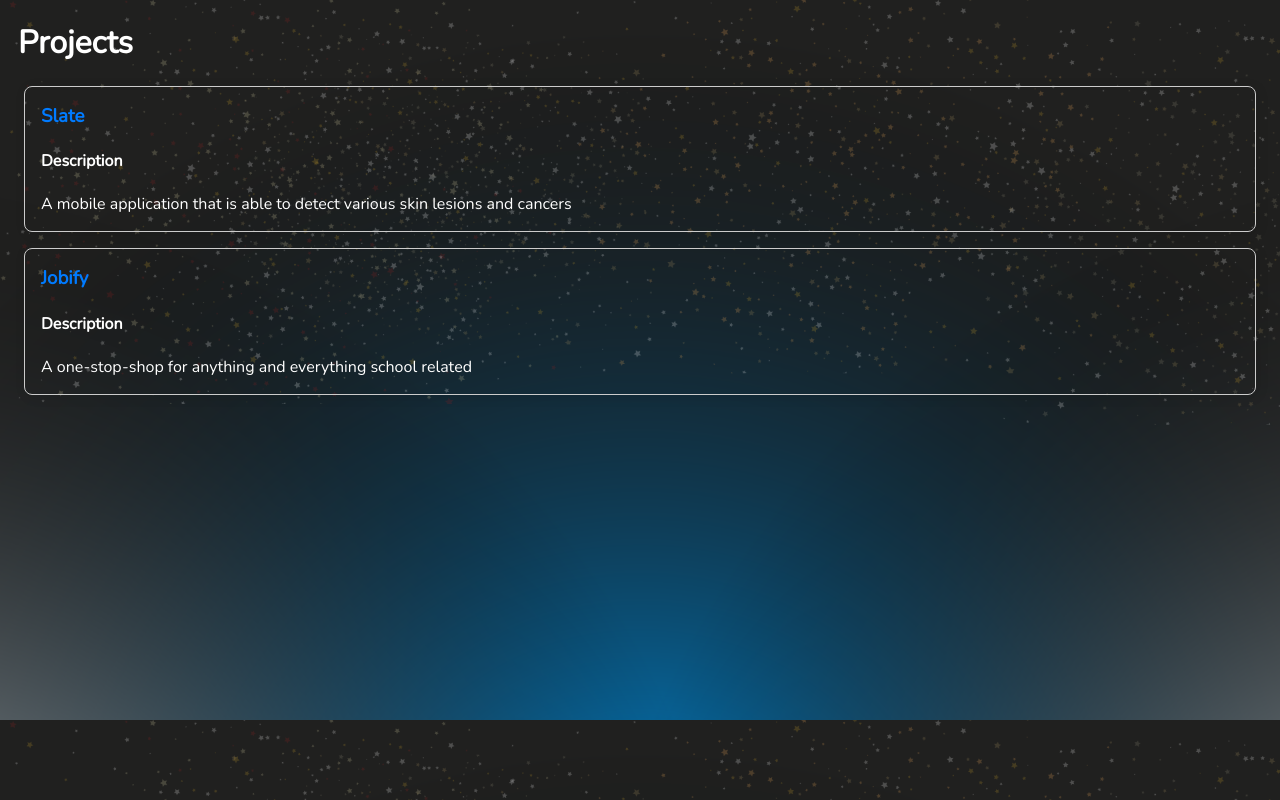
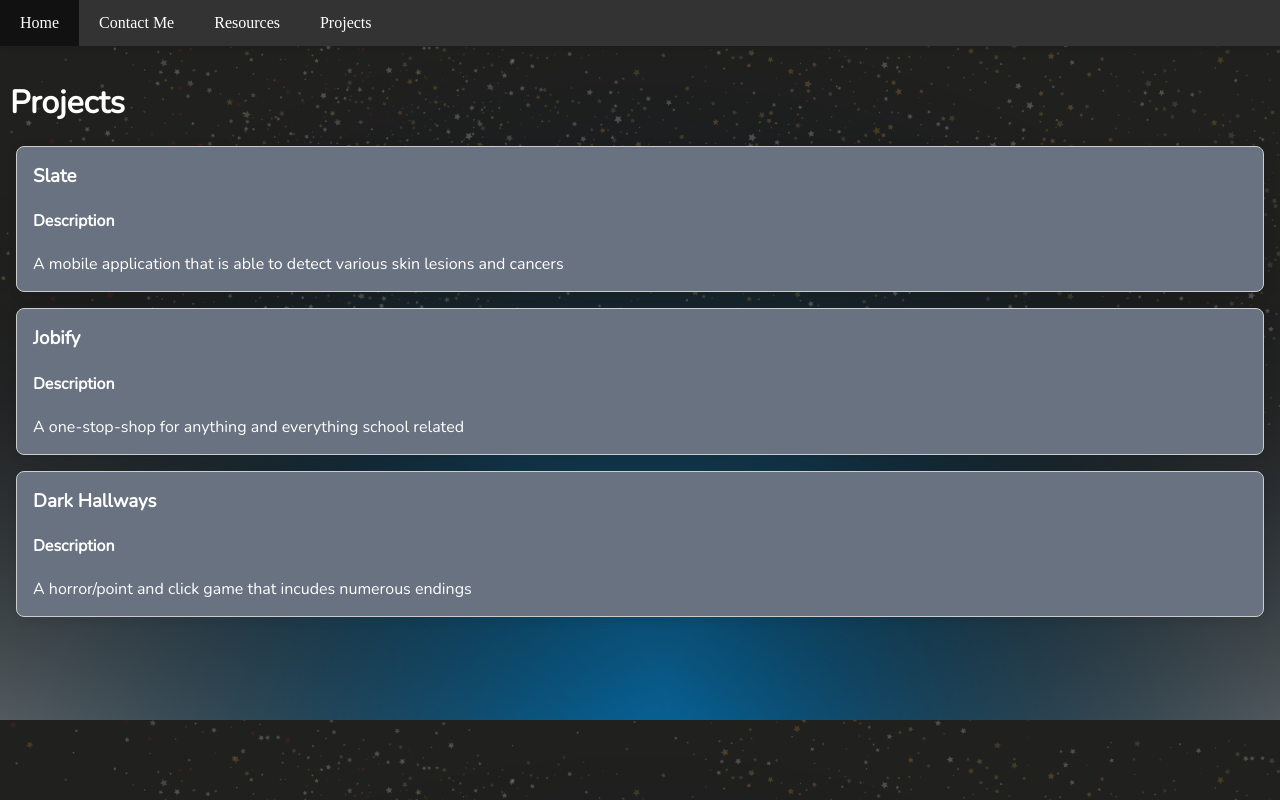
Before and after one commit to nVarap/public, a website: page projects/projectsHome.html in a window 1280 px wide. Drawn offline with nearby package versions, Linux system fonts and the light colour scheme; a web font is replaced by a local one.

Commit message:
Adding dark hallways

```diff
--- a/includes/navbar.html
+++ b/includes/navbar.html
@@ -86,10 +86,11 @@
                     </ul>
                 </li>
                 <li class="dropdown">
-                    <a href="/projects/projectsHome.html">Projects</a>
+                    <a href="public/projects/projectsHome.html">Projects</a>
                     <ul class="dropdown-content">
                         <li><a href="/public/projects/jobifyProject.html">Jobify</a></li>
-                        <li><a href="/public/projects/slateProject.html">Proj 2</a></li>
+                        <li><a href="/public/projects/slateProject.html">Slate</a></li>
+                        <li><a href="/public/projects/slateProject.html">Dark Hallways</a></li>
                     </ul>
                 </li>
             </ul>
--- a/projects/projectsHome.html
+++ b/projects/projectsHome.html
@@ -13,6 +13,11 @@
             margin: 16px;
             border-radius: 8px;
             box-shadow: 2px 2px 12px rgba(0, 0, 0, 0.1);
+            background-color: rgb(105, 114, 128);
+
+        }
+        .project-card:hover {
+            background-color: #58a6f8;
         }
         .project-card h3 {
             margin: 0 0 8px;
@@ -20,26 +25,44 @@
         .project-card a {
             text-decoration: none;
             color: #007BFF;
+
         }
         .project-card a:hover {
             text-decoration: underline;
         }
     </style>
+    <script src="https://code.jquery.com/jquery-1.10.2.js"></script>
 </head>
 <body>
+    <div id="nav-placeholder">
+
+    </div>
+
+    <script>
+    $(function(){
+    $("#nav-placeholder").load("../includes/navbar.html");
+    });
+    </script>
 
     <div id="project-div">
         <h1 style="margin-left: 10px;">Projects</h1>
-        <div class="project-card">
-            <h3><a href="/projects/slateProject.html">Slate</a></h3>
+        <div class="project-card" onclick="location.href ='public/projects/slateProject.html'">
+            <h3>Slate</a></h3>
             <h4>Description</h4>
             <p>A mobile application that is able to detect various skin lesions and cancers</p>
         </div>
-        <div class="project-card">
+        <div class="project-card" onclick="location.href ='public/projects/jobifyProject.html'">
             <span>
-                <h3><a href="/projects/jobifyProject.html">Jobify</a></h3>
+                <h3>Jobify</a></h3>
                 <h4>Description</h4>
                 <p>A one-stop-shop for anything and everything school related</p>
+            </span>
+        </div>
+        <div class="project-card" onclick="location.href ='public/projects/darkHallwaysProject.html'">
+            <span>
+                <h3>Dark Hallways</a></h3>
+                <h4>Description</h4>
+                <p>A horror/point and click game that incudes numerous endings</p>
             </span>
         </div>
     </div>
```
Also changed, not shown: projects/darkHallwaysProject.html (added, +19 -0 lines), projects/jobifyProject.html (+11 -0 lines).
